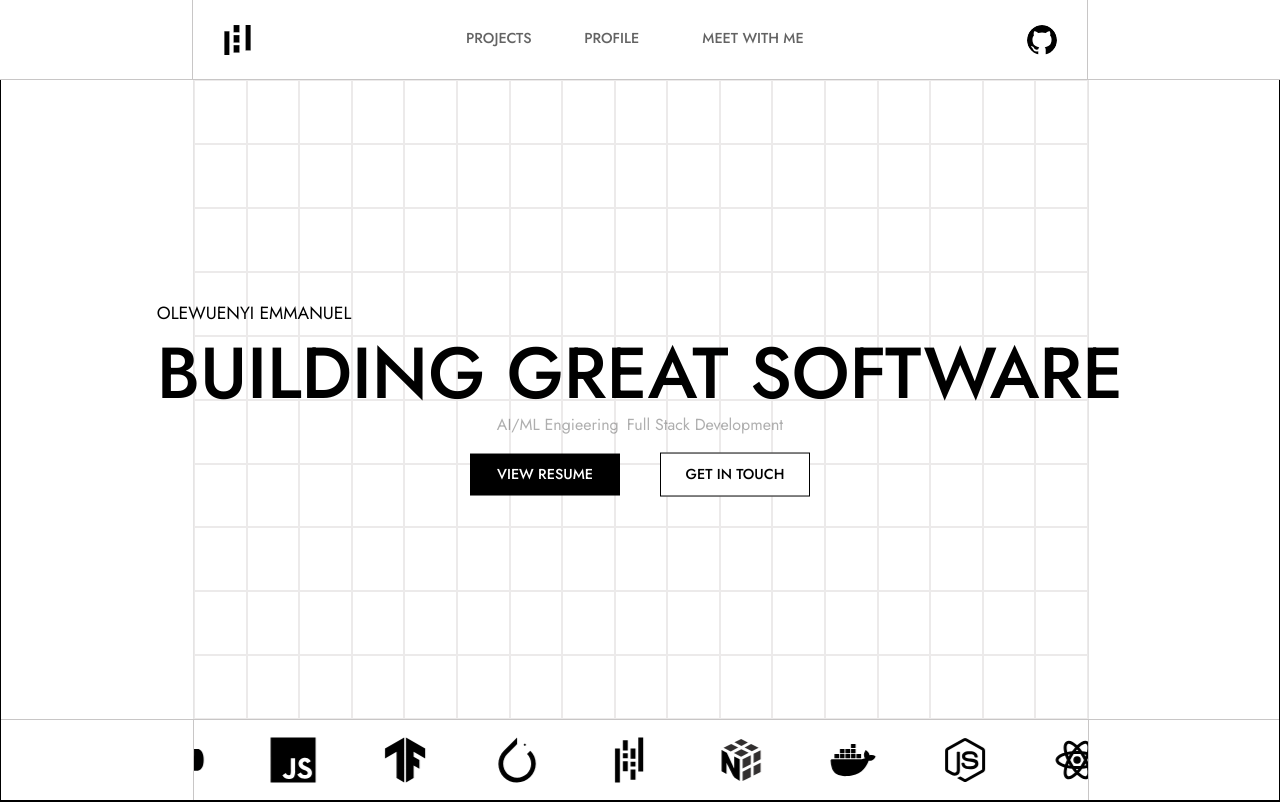
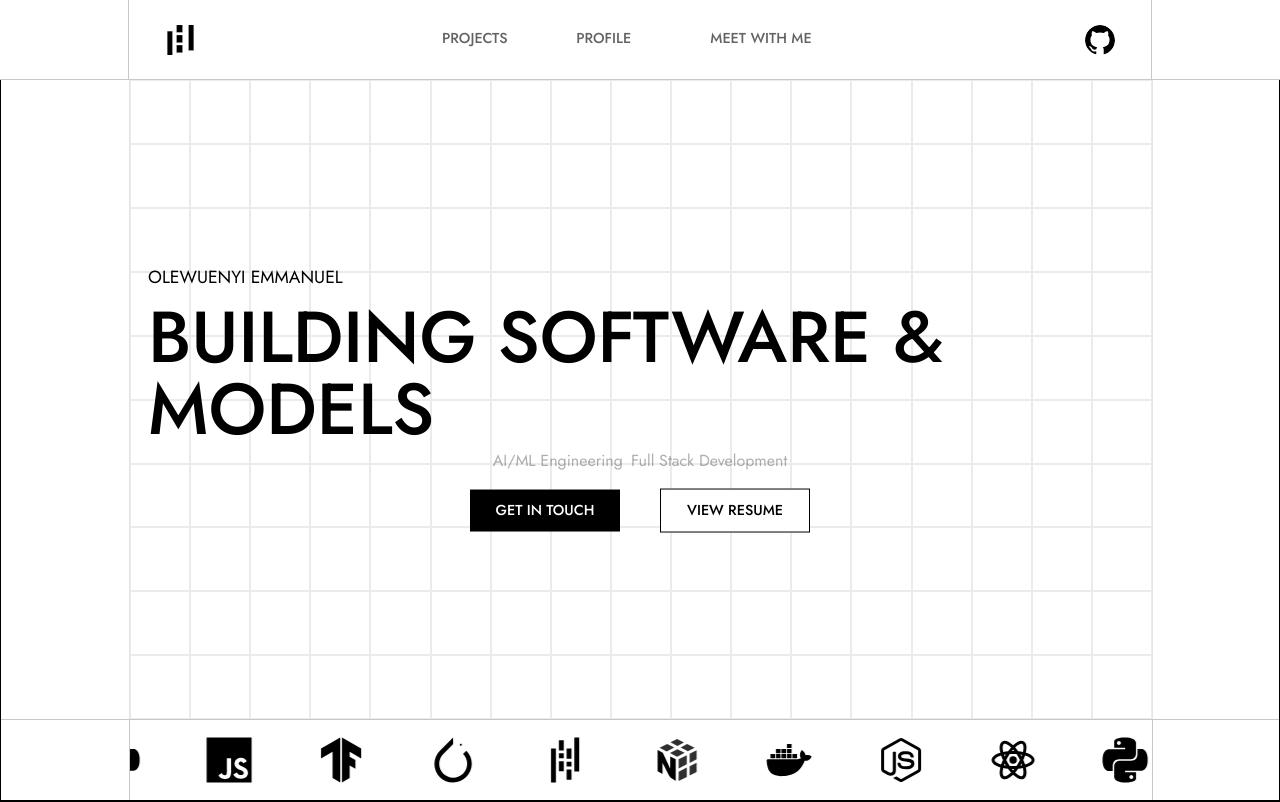
Before and after one commit to ocedev112/Website_portfolio, a React (Vite) app: page /#/ in a window 1280 px wide. Shown: the top 802 px of the page. Built offline with nearby package versions, Linux system fonts and the light colour scheme; no server answers.

Commit message:
hero change

```diff
--- a/src/pages/components/hero.jsx
+++ b/src/pages/components/hero.jsx
@@ -120,27 +120,27 @@ const Hero = () => {
               olewuenyi emmanuel
             </h1>
             <h2 className="hero_title  text-7xl font-semibold  uppercase">
-              Building great software
+              Building Software & Models
             </h2>
           </div>
           <div className="hero_roles flex justify-center items-center  gap-2 pb-3">
-            <div className="hero_role"> AI/ML Engieering</div>
+            <div className="hero_role"> AI/ML Engineering</div>
             <div className="hero_role">Full Stack Development</div>
           </div>
           <div className="hero_buttons flex justify-center items-center  gap-10">
             <div
               className="hero_button text-white uppercase"
-              onClick={handleDownload}
-            >
-              View Resume
-            </div>
-            <div
-              className="hero_button contact uppercase"
               onClick={() =>
                 (window.location.href = "mailto:olewuenyie@example.com")
               }
             >
               Get in touch
+            </div>
+            <div
+              className="hero_button contact uppercase"
+              onClick={handleDownload}
+            >
+              View Resume
             </div>
           </div>
         </div>
--- a/src/pages/components/styles/hero.css
+++ b/src/pages/components/styles/hero.css
@@ -18,7 +18,7 @@
   flex-direction: column;
   align-items: center;
   height: 100%;
-  width: 70%;
+  width: 80%;
   gap: 0rem;
   border-left: 1px solid rgba(127, 124, 124, 0.203);
   border-right: 1px solid rgba(127, 124, 124, 0.203);
--- a/src/pages/components/styles/languages.css
+++ b/src/pages/components/styles/languages.css
@@ -1,5 +1,5 @@
 .langs_container {
-  width: 70%;
+  width: 80%;
   height: 10%;
   border-right: 1px solid rgba(127, 124, 124, 0.43);
   border-left: 1px solid rgba(127, 124, 124, 0.43);
--- a/src/pages/components/styles/navbar.css
+++ b/src/pages/components/styles/navbar.css
@@ -20,7 +20,7 @@
   align-items: center;
 
   height: 100%;
-  width: 70%;
+  width: 80%;
   gap: 0rem;
   border-right: 1px solid rgba(127, 124, 124, 0.43);
   border-left: 1px solid rgba(127, 124, 124, 0.43);
```
